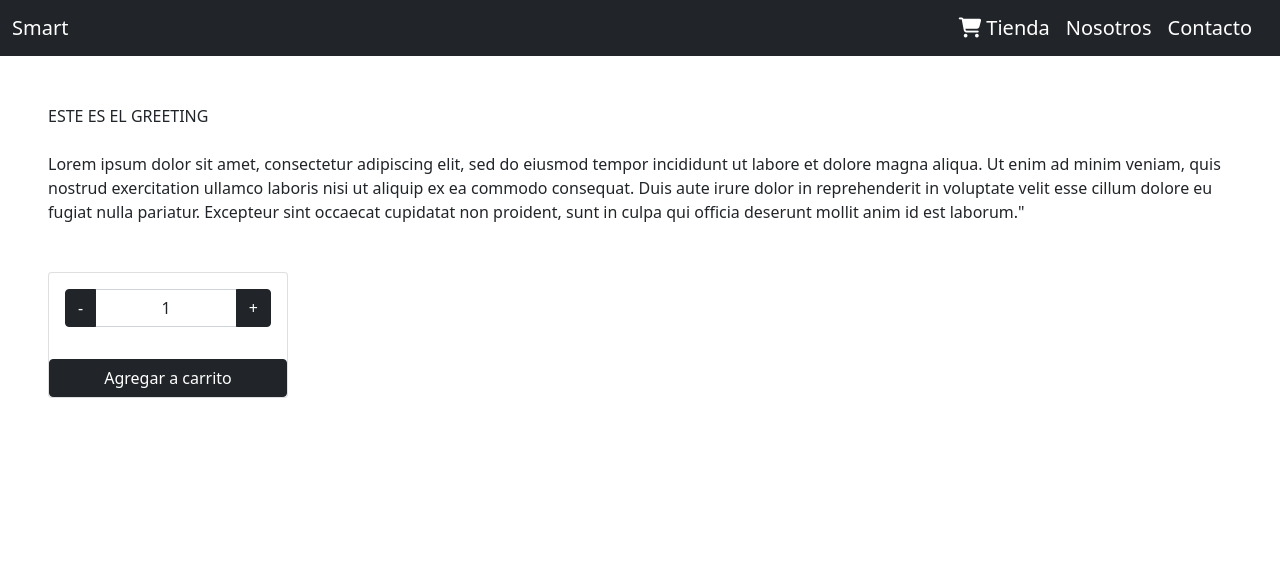
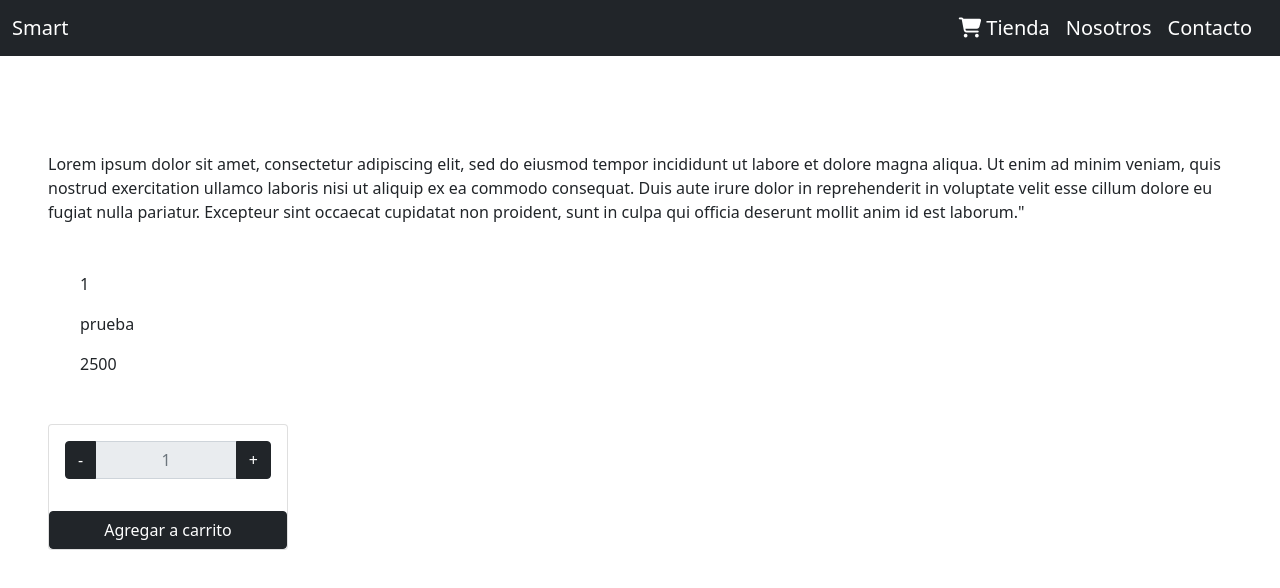
Before and after one commit to FranciscoNavarrete/Coder, a React (Create React App) app in the folder App/: page / in a window 1280 px wide. Shown: the top 588 px of the page. Built offline with nearby package versions, Linux system fonts and the light colour scheme.

Commit message:
Falta hace la promise

```diff
--- a/App/src/App.js
+++ b/App/src/App.js
@@ -3,14 +3,7 @@ import ItemCount from "./Components/ItemCount";
 import ItemListContainer from "./Components/ItemListContainer";
 
 
-    // const usuarios = [{ nombre: "Fran" }, { nombre: "Fran2" }]
 
-    // const [contador,setContador] = useState(0);
-
-    // const sumarContador = () =>{
-    //     console.log("hola mundo");
-
-    // }
     const onAdd=(cantidad)=>{
         console.log(cantidad)
     }
@@ -19,15 +12,12 @@ import ItemListContainer from "./Components/ItemListContainer";
 
         return (
             <>
-                {/* <Header test test2 nombre="Fran" edad={27} usuarios={usuarios}>
-                    <p>Hola...</p>
-                </Header> */}
+
                 <NavBar/>
-                <ItemListContainer mensaje = "ESTE ES EL GREETING"/>
+                <ItemListContainer />
                 <ItemCount stock={5} initial={1} onAdd={onAdd}/>
 
-                {/* <p>Contador actual: {contador}</p>
-                <button onClick = {sumarContador}>+</button> */}
+
             </>
 
         )
--- a/App/src/Components/CartWidget/index.js
+++ b/App/src/Components/CartWidget/index.js
@@ -2,5 +2,4 @@ const CartWidget = ()=>
     <>
         <i className="fa fa-shopping-cart " ></i>
     </>
-
 export default CartWidget
--- /dev/null
+++ b/App/src/Components/Item/index.js
@@ -0,0 +1,46 @@
+
+
+const Item = ({id, title, price, pictureUrl }) => {
+    const arreglo = {
+        id: 1,
+        title: 'prueba',
+        price: 2500,
+        pictureUrl: '',
+    }
+    // console.log(arreglo);
+    const promesa = new Promise((resolve, reject) => {
+        setTimeout(() => {
+
+            resolve(arreglo);
+        }, 2000);
+    })
+    promesa.then((array) => {
+        console.log("Este es el then", array);
+        console.log('Termino bien la promesa');
+
+
+    })
+    promesa.catch(() => {
+        console.log("Termino la promesa mal")
+    });
+    function muestraAlgo(){
+        setTimeout(() => {
+            <p>Que se muestro algo</p>
+
+        }, 2000);
+    }
+    return (
+
+        <div className="m-5 col-11 ">
+                {muestraAlgo()}
+                <p>{arreglo.id}</p>
+                <p>{arreglo.title}</p>
+                <p>{arreglo.price}</p>
+                <p>{arreglo.pictureUrl}</p>
+            </div>
+    )
+}
+
+
+
+export default Item
--- a/App/src/Components/ItemCount/index.js
+++ b/App/src/Components/ItemCount/index.js
@@ -1,11 +1,10 @@
 import React, { useState } from 'react'
+
 import Button from 'react-bootstrap/Button';
+
 import Card from 'react-bootstrap/Card'
 import InputGroup from 'react-bootstrap/InputGroup'
 import FormControl from 'react-bootstrap/FormControl'
-
-
-
 
 // const ItemCount = ({ value = 10 }) => {
     const ItemCount = ({ stock, initial, onAdd }) => {
@@ -33,7 +32,6 @@ import FormControl from 'react-bootstrap/FormControl'
         }else{
         }
     }
-
     const itemSubstract = () =>
     {
         if(counter <= 1){
@@ -43,14 +41,13 @@ import FormControl from 'react-bootstrap/FormControl'
                 setstockTotal(stockTotal +1)
         }
     }
-
     return (
         <>
             <Card className=" custom m-5 col-11" style={{ width: '15rem' }}>
                 <Card.Body>
                     <InputGroup className="mb-3">
                         <Button onClick={itemSubstract} variant="dark" id="button-addon1">-</Button>
-                        <FormControl className="text-center"  value= {(counter)}
+                        <FormControl className="text-center" placeholder={(counter)} disabled
                         />
                         <Button onClick={itemAdd} variant="dark" id="button-addon2">+</Button>
                     </InputGroup>
@@ -61,5 +58,4 @@ import FormControl from 'react-bootstrap/FormControl'
         </>
     )
 }
-
 export default ItemCount;
--- /dev/null
+++ b/App/src/Components/ItemList/index.js
@@ -0,0 +1,47 @@
+import React from 'react'
+import Item from '../Item'
+
+const ItemList = () => {
+
+    // const [prod, setProd] = useState([algo])
+    // const [dato, setdato] = useState([])
+
+    // useEffect(() => {
+    //     getGifs(algo)
+    //     .then( setImages)
+
+    // }, [category])
+    // const operacion = new Promise((resolve,reject)=>{
+    //     //aca dentro va la operacion que tarda en el tiempo
+    //     setTimeout(() => {
+    //         // console.log('Hola');
+    //         const prod  = {
+    //             id: 1,
+    //             title: 'Titulo',
+    //             precio: 2500,
+    //             pictureUrl: ''
+    //         };
+    //         // const pedido_a_bd = ["Fran","Hola","Que tal"]
+    //         // resolve(pedido_a_bd);
+    //         resolve(prod);
+
+    //     }, 2000);
+    // })
+    // operacion.then((arrayProducto)=>{
+    //     console.log(arrayProducto)
+    //     console.log('Termino bien la promesa');
+    // })
+    // operacion.catch(()=>{
+    //     console.log("Termino la promesa mal")
+    // }); //termina mal
+    // const {loading} = Item();
+    return (
+            <div>
+                {/* {loading && <p>Cargando...</p>} */}
+                {/* <Item id= {1}title="Pancho" price={2500} pictureUrl=""/> */}
+                <Item/>
+            </div>
+
+    )
+}
+export default ItemList
--- a/App/src/Components/ItemListContainer/index.js
+++ b/App/src/Components/ItemListContainer/index.js
@@ -1,12 +1,17 @@
+import { useState } from "react";
+import Item from "../Item";
+import ItemList from "../ItemList";
 
-const ItemListContainer = ({mensaje}) =>{
-    console.log(mensaje);
+
+
+const ItemListContainer = ( {algo} ) => {
+    console.log(algo);
     return (
         <header>
-            <div className="m-5 col-11 ">{mensaje}<br></br><br></br> Lorem ipsum dolor sit amet, consectetur adipiscing elit, sed do eiusmod tempor incididunt ut labore et dolore magna aliqua. Ut enim ad minim veniam, quis nostrud exercitation ullamco laboris nisi ut aliquip ex ea commodo consequat. Duis aute irure dolor in reprehenderit in voluptate velit esse cillum dolore eu fugiat nulla pariatur. Excepteur sint occaecat cupidatat non proident, sunt in culpa qui officia deserunt mollit anim id est laborum." </div>
-
-             {/* <ItemCount stock={5-1} initial={1} /> */}
-            {/* </div> */}
+            <div className="m-5 col-11 ">{algo}<br></br><br></br> Lorem ipsum dolor sit amet, consectetur adipiscing elit, sed do eiusmod tempor incididunt ut labore et dolore magna aliqua. Ut enim ad minim veniam, quis nostrud exercitation ullamco laboris nisi ut aliquip ex ea commodo consequat. Duis aute irure dolor in reprehenderit in voluptate velit esse cillum dolore eu fugiat nulla pariatur. Excepteur sint occaecat cupidatat non proident, sunt in culpa qui officia deserunt mollit anim id est laborum." </div>
+            <ol>
+                <ItemList />
+            </ol>
         </header>
     )
 }
```
Also changed, not shown: App/src/Helpers/loading.js (added, +12 -0 lines), App/src/Interface/Iprod.js (added), App/src/info.txt.
